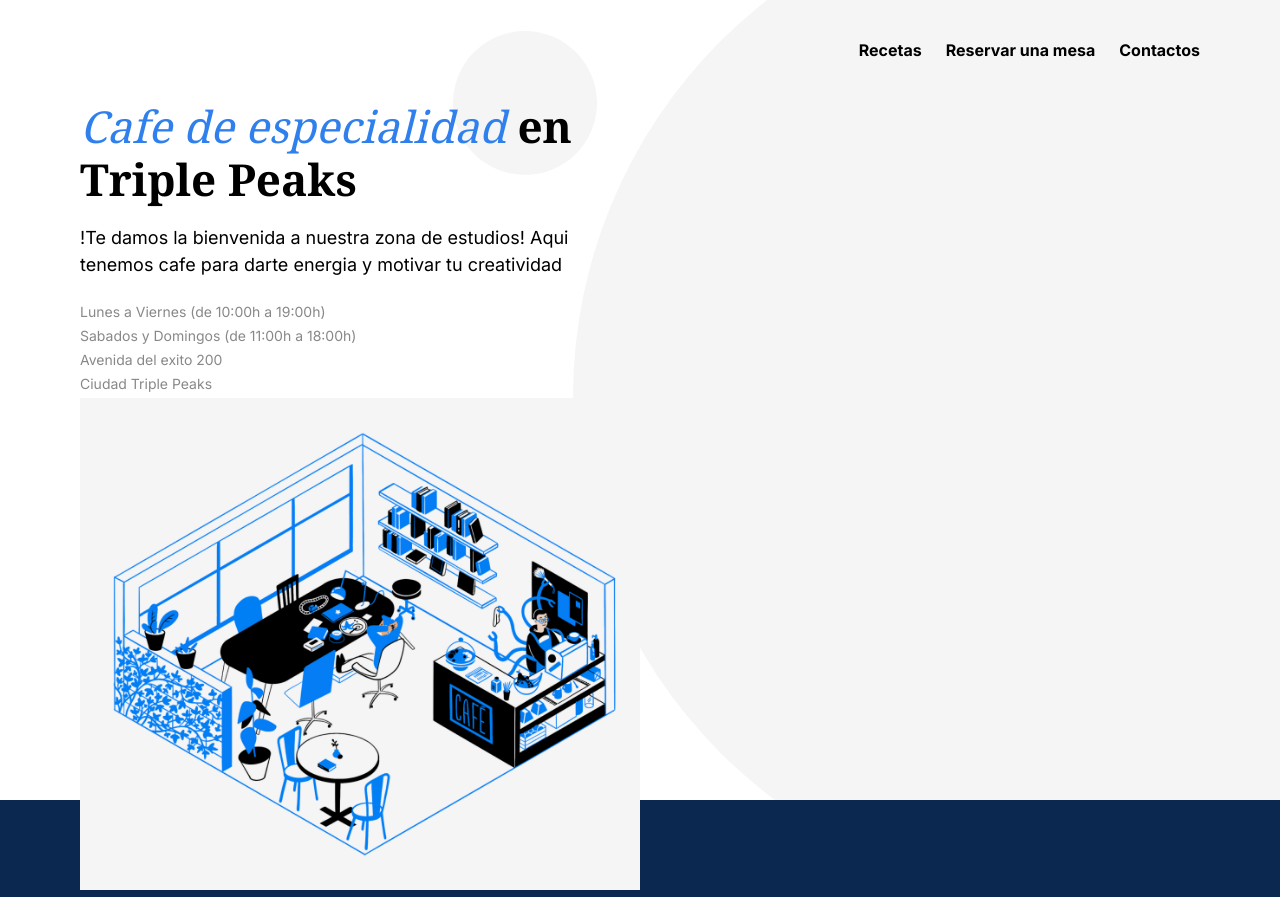
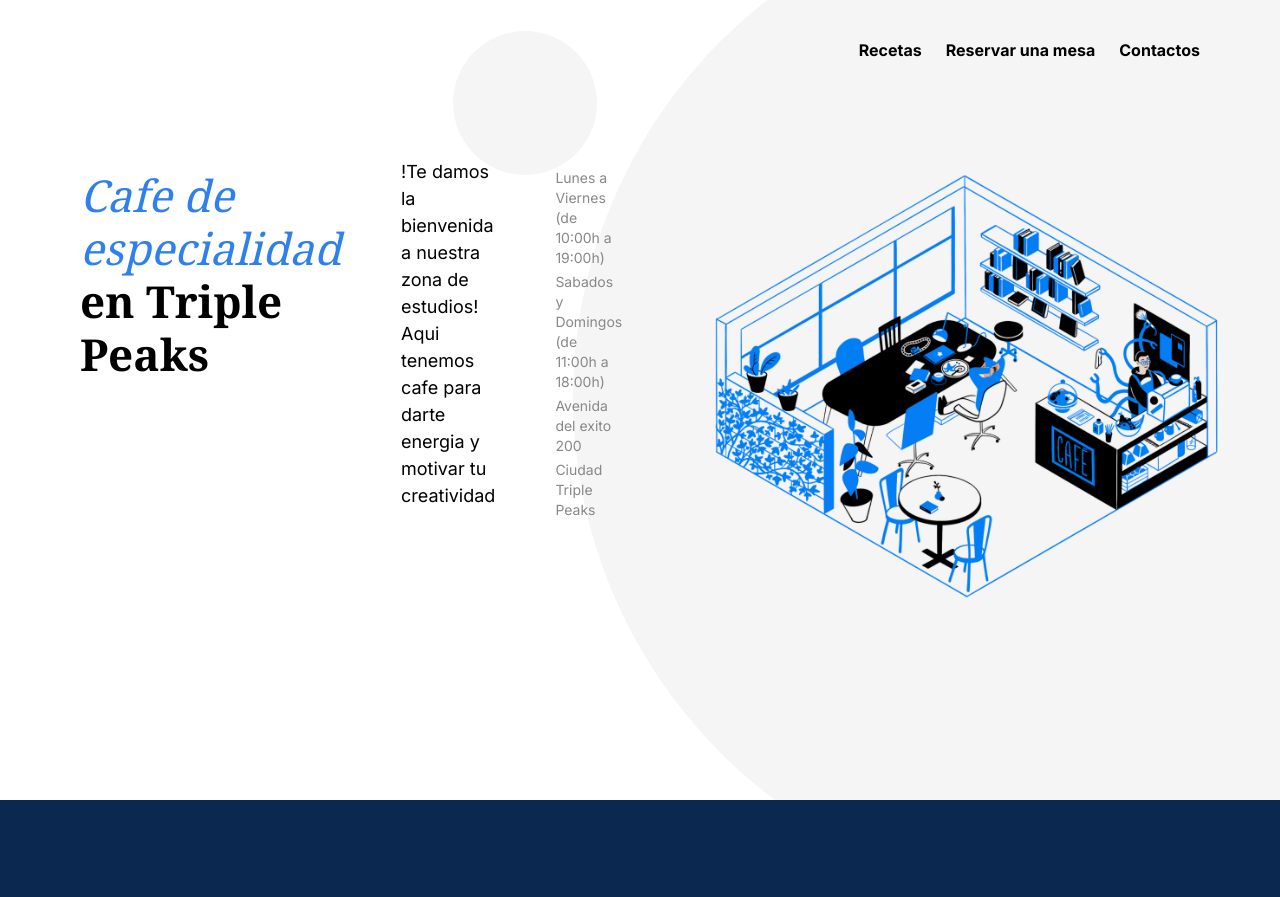
Before and after one commit to Xkrerye969/web_project_coffeeshop, a plain HTML site: page index.html in a window 1280 px wide. Shown: the top 897 px of the page. Drawn offline with Linux system fonts and the light colour scheme.

Commit message:
Correcciones3

```diff
--- a/index.html
+++ b/index.html
@@ -34,11 +34,11 @@
             <li><a href="#footer" class="nav__link">Contactos</a></li>
           </ul>
         </nav>
-        <h1 class="header__title">
-          <span class="header__title-accent">Cafe de especialidad</span> en
-          Triple Peaks
-        </h1>
-        <div class="header__content-text">
+        <div class="header__content">
+          <h1 class="header__title">
+            <span class="header__title-accent">Cafe de especialidad</span> en
+            Triple Peaks
+          </h1>
           <p class="header__description">
             !Te damos la bienvenida a nuestra zona de estudios! Aqui tenemos
             cafe para darte energia y motivar tu creatividad
```
